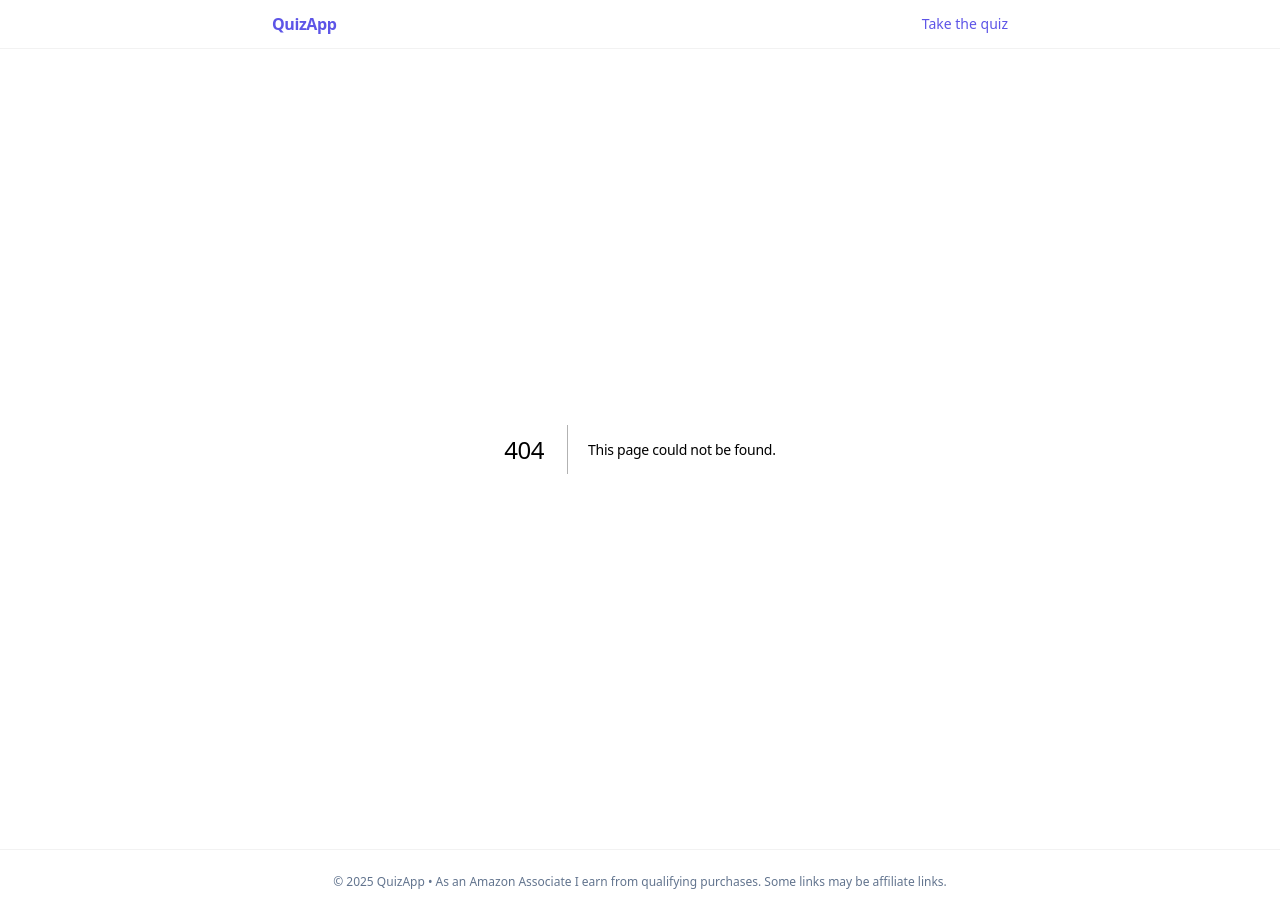
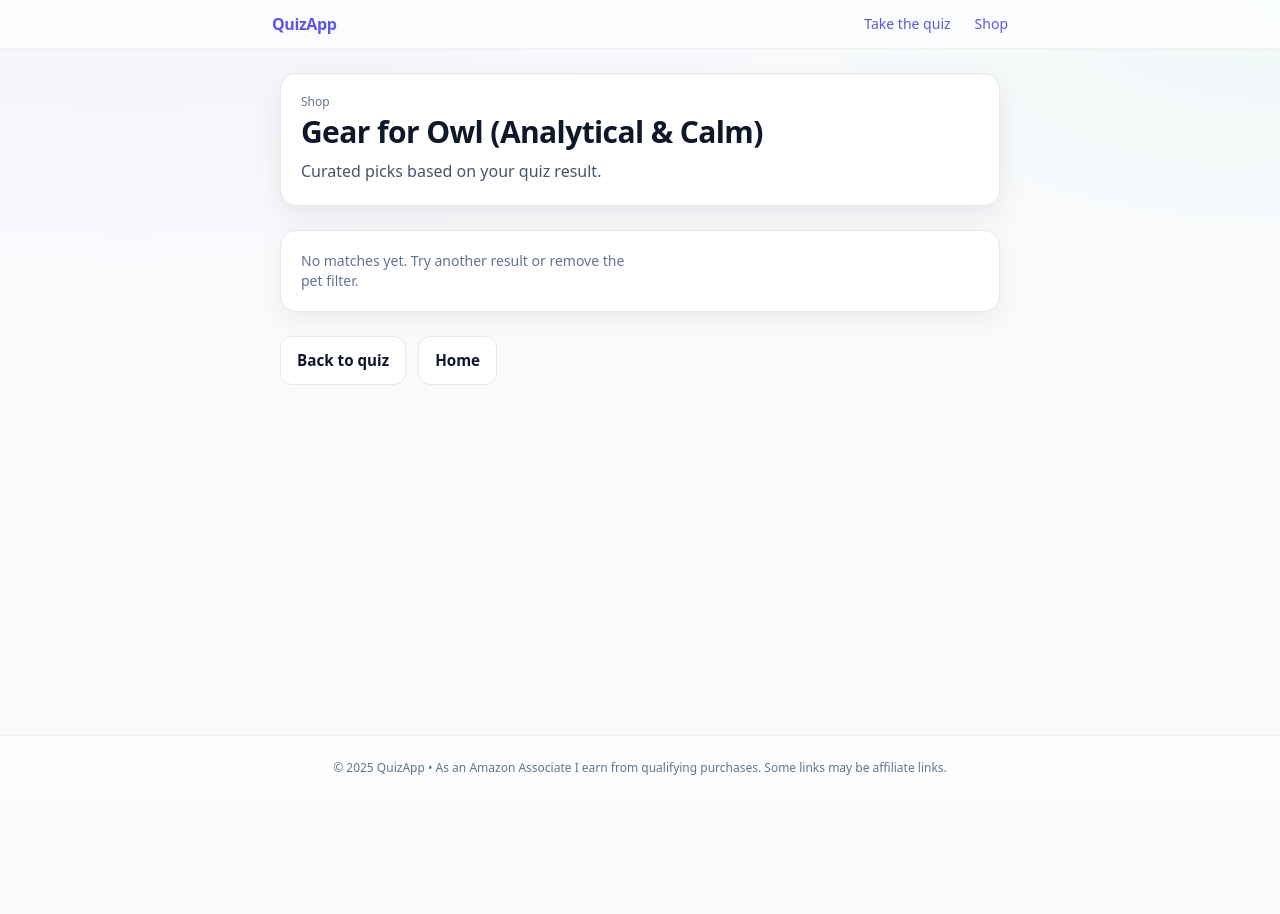
Before and after one commit to gabyzaynoun/quiz-app, a Next.js app: page /shop in a window 1280 px wide. Before the commit this address had no page. After the commit the page ends 800 px from the top, so only its background shows below. Built offline with nearby package versions, Linux system fonts and the light colour scheme.

Commit message:
Add / shop page powered by products dataset

```diff
--- a/src/app/layout.tsx
+++ b/src/app/layout.tsx
@@ -13,6 +13,7 @@ export default function RootLayout({ children }: { children: React.ReactNode })
     <html lang="en">
       <body>
         <div className="min-h-dvh flex flex-col">
+          {/* Glassy header */}
           <header className="sticky top-0 z-50 backdrop-blur-md bg-white/70 dark:bg-slate-900/60 border-b border-black/5 dark:border-white/10">
             <div className="max-w-3xl mx-auto px-4 py-3 flex items-center justify-between">
               <Link href="/" className="font-semibold tracking-tight text-slate-800 dark:text-slate-100">
@@ -22,12 +23,16 @@ export default function RootLayout({ children }: { children: React.ReactNode })
                 <Link href="/quiz" className="hover:text-slate-900 dark:hover:text-white">
                   Take the quiz
                 </Link>
+                <Link href="/shop" className="hover:text-slate-900 dark:hover:text-white">
+                  Shop
+                </Link>
               </nav>
             </div>
           </header>
 
           <main className="flex-1">{children}</main>
 
+          {/* Footer + disclosure */}
           <footer className="backdrop-blur-md bg-white/60 dark:bg-slate-900/50 border-t border-black/5 dark:border-white/10">
             <div className="max-w-3xl mx-auto px-4 py-6 text-xs text-slate-500 dark:text-slate-400 text-center">
               © {new Date().getFullYear()} QuizApp • As an Amazon Associate I earn from qualifying purchases.
--- /dev/null
+++ b/src/app/shop/page.tsx
@@ -0,0 +1,12 @@
+import { Suspense } from "react";
+import ShopClient from "../shop/shopClient";
+
+export const dynamic = "force-dynamic";
+
+export default function Page() {
+  return (
+    <Suspense fallback={<main className="container py-16">Loading shop…</main>}>
+      <ShopClient />
+    </Suspense>
+  );
+}
--- /dev/null
+++ b/src/app/shop/shopClient.tsx
@@ -0,0 +1,77 @@
+"use client";
+
+import { useSearchParams } from "next/navigation";
+import Link from "next/link";
+import { QUIZ, type AnimalKey } from "../../data/quiz";
+import { byAudience, type AudienceKey } from "../../data/products";
+
+const ANIMAL_TO_AUDIENCE: Record<AnimalKey, AudienceKey[]> = {
+  owl: ["focus", "structure"],
+  fox: ["play"],
+  wolf: ["structure"],
+  dolphin: ["play", "focus"],
+};
+
+export default function ShopClient() {
+  const search = useSearchParams();
+  const animal = (search.get("type") as AnimalKey) || "owl"; // 'owl' | 'fox' | 'wolf' | 'dolphin'
+  const pet = (search.get("pet") as "dog" | "cat" | "multi" | "none") || "none";
+
+  const baseAudiences = ANIMAL_TO_AUDIENCE[animal] ?? ["focus"];
+  const petKey: AudienceKey | null =
+    pet === "dog" ? "dogs" : pet === "cat" ? "cats" : pet === "multi" ? "multi" : null;
+
+  const audiences = petKey ? [...baseAudiences, petKey] : baseAudiences;
+  const filtered = byAudience(audiences);
+
+  const resultMeta = QUIZ.results.find(r => r.weightKey === animal) ?? QUIZ.results[0];
+
+  return (
+    <main className="container space-y-6">
+      {/* Hero */}
+      <div className="card" style={{ boxShadow: "var(--shadow-soft)" }}>
+        <div className="card-body">
+          <div className="text-xs text-slate-500">Shop</div>
+        <h1 className="text-3xl font-extrabold mt-1">
+            Gear for {resultMeta.label}
+          </h1>
+          <p className="text-slate-600 mt-2">
+            Curated picks based on your quiz result{petKey ? " and your pet" : ""}.
+          </p>
+        </div>
+      </div>
+
+      {/* Products */}
+      <div className="card">
+        <div className="card-body">
+          <div className="grid sm:grid-cols-2 gap-3">
+            {filtered.map(p => (
+              <a key={p.id} href={p.href} target="_blank" rel="noopener noreferrer" className="choice no-underline">
+                <div className="flex items-center justify-between gap-3">
+                  <div>
+                    <div className="font-medium">{p.title}</div>
+                    {p.note && <div className="text-xs text-slate-500">{p.note}</div>}
+                  </div>
+                  <span className="text-xs font-semibold px-2 py-1 rounded bg-indigo-600 text-white">
+                    View
+                  </span>
+                </div>
+              </a>
+            ))}
+            {filtered.length === 0 && (
+              <div className="text-sm text-slate-500">
+                No matches yet. Try another result or remove the pet filter.
+              </div>
+            )}
+          </div>
+        </div>
+      </div>
+
+      {/* Nav */}
+      <div className="flex gap-3">
+        <Link className="btn btn-outline" href="/quiz">Back to quiz</Link>
+        <Link className="btn btn-outline" href="/">Home</Link>
+      </div>
+    </main>
+  );
+}
--- /dev/null
+++ b/src/data/products.ts
@@ -0,0 +1,20 @@
+// src/data/products.ts
+export type Product = {
+  id: string;
+  title: string;
+  href: string;         // swap to affiliate URL once approved
+  vendor: "amazon" | "temu" | "ebay";
+  audience: Array<"dogs" | "cats" | "multi" | "focus" | "structure" | "play">;
+  note?: string;
+};
+
+export const PRODUCTS: Product[] = [
+  // (…the items you pasted…)
+];
+
+export type AudienceKey = Product["audience"][number];
+
+// Helper: filter by audiences (e.g., show ['dogs'] or ['focus'])
+export function byAudience(keys: AudienceKey[]) {
+  return PRODUCTS.filter(p => p.audience.some(a => keys.includes(a)));
+}
```
Also changed, not shown: src/app/quiz/result/ResultClients.tsx (+5 -4 lines).
